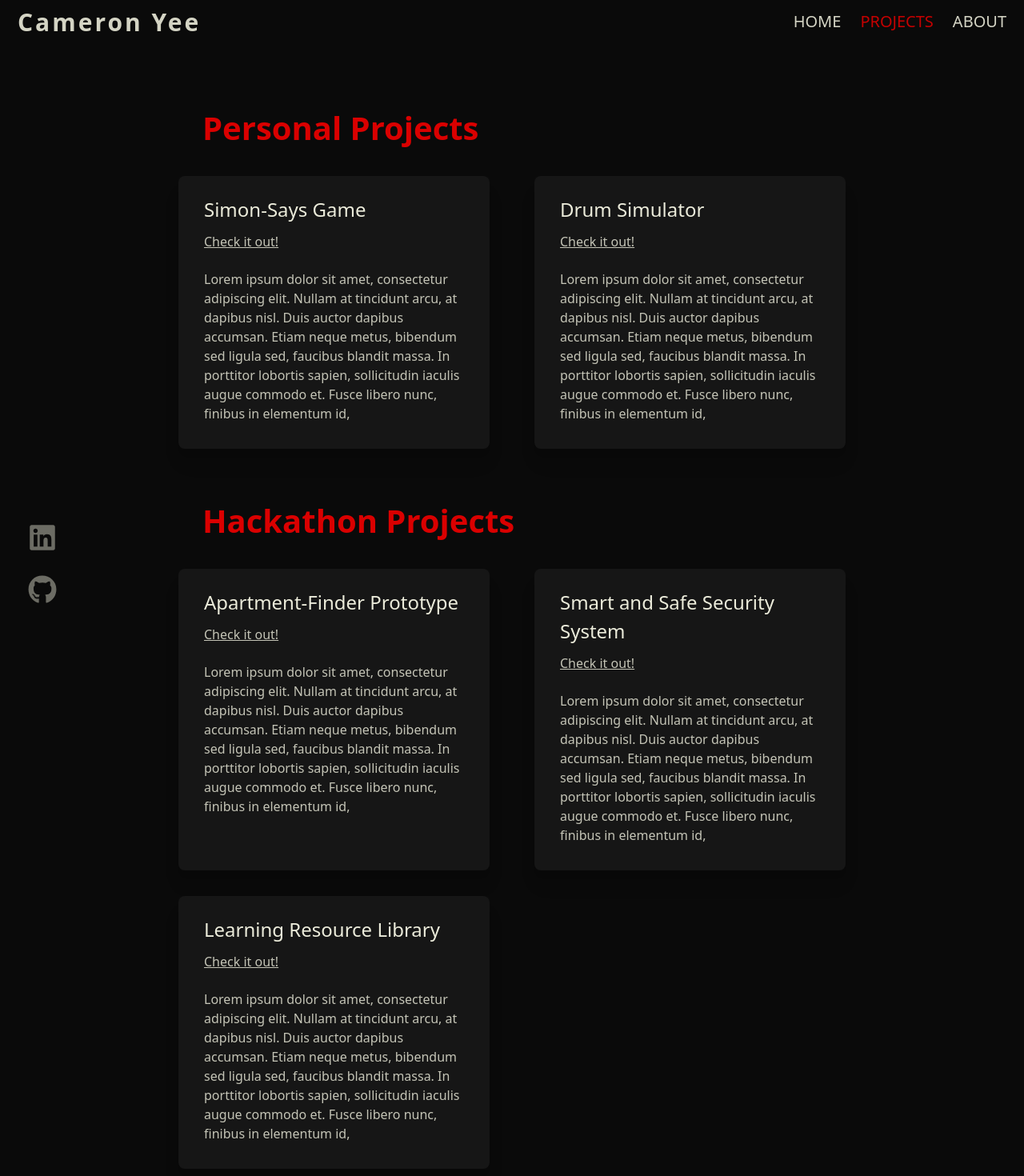
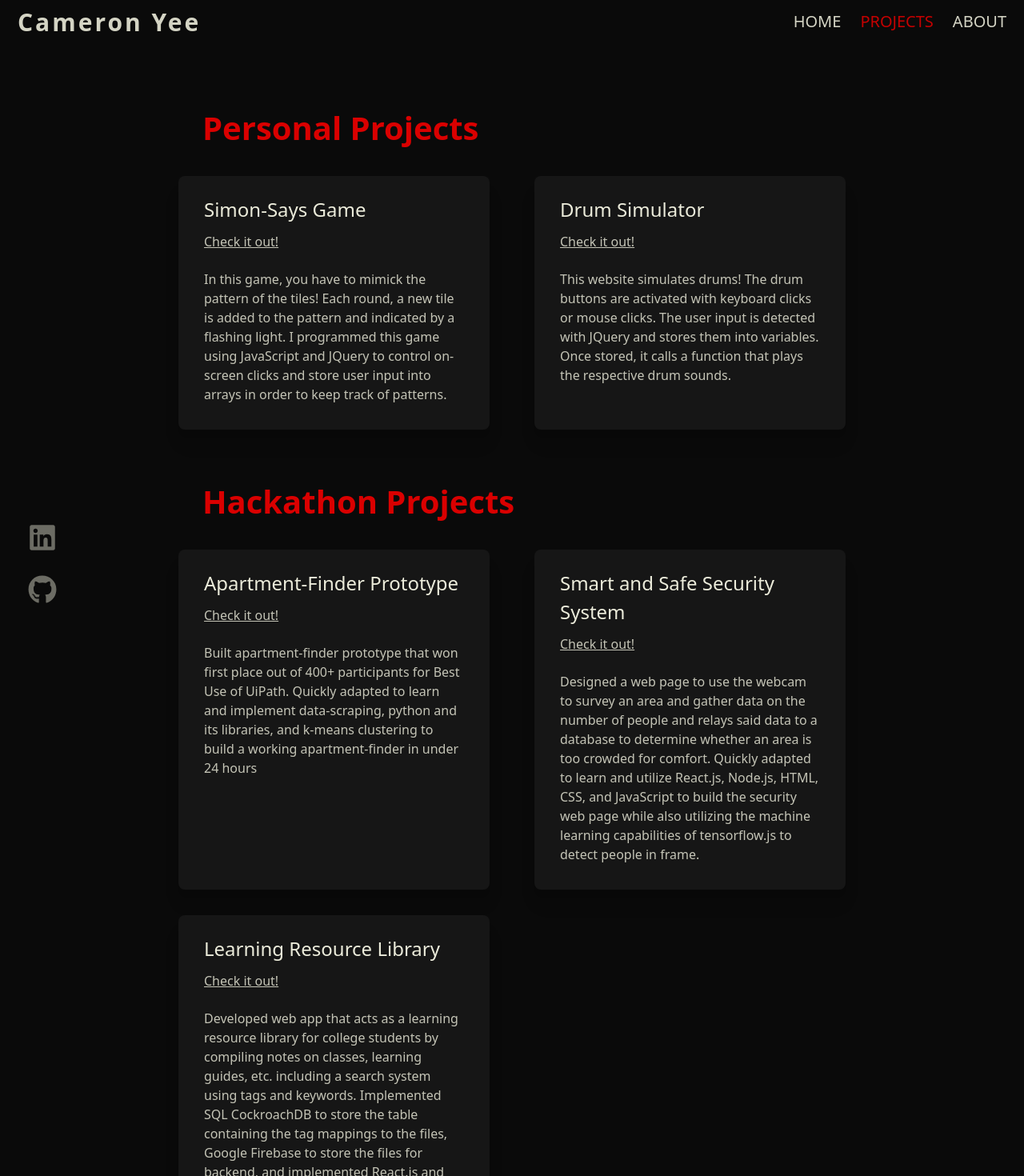
Before and after one commit to kyleyee20/kyle-yee, a React (Create React App) app: page /project in a window 1280 px wide. Shown: the top 1470 px of the page at 80% size. Built offline with nearby package versions, Linux system fonts and the light colour scheme.

Commit message:
Added real text to projects

```diff
--- a/src/index.css
+++ b/src/index.css
@@ -133,11 +133,11 @@ button {
   color: var(--scarlett);
   border-width: 2px!important;
   border-color: var(--scarlett);
-  padding: 8px 28px;
+  padding: 8px 24px;
   margin-top: 4px;
   text-align: center;
   display: inline-block;
-  font-size: 16px;
+  font-size: 18px;
   position: relative;
   left: 340px;
   top: 50px;
--- a/src/pages/Project.js
+++ b/src/pages/Project.js
@@ -1,5 +1,5 @@
 import React from "react";
-import Footer from "../components/Footer.js"
+import Footer from "../components/Footer.js";
 
 function Project() {
   return (
@@ -30,12 +30,11 @@ function Project() {
                 Check it out!
               </a>
               <p>
-                Lorem ipsum dolor sit amet, consectetur adipiscing elit. Nullam
-                at tincidunt arcu, at dapibus nisl. Duis auctor dapibus
-                accumsan. Etiam neque metus, bibendum sed ligula sed, faucibus
-                blandit massa. In porttitor lobortis sapien, sollicitudin
-                iaculis augue commodo et. Fusce libero nunc, finibus in
-                elementum id,{" "}
+                In this game, you have to mimick the pattern of the tiles! Each
+                round, a new tile is added to the pattern and indicated by a
+                flashing light. I programmed this game using JavaScript and
+                JQuery to control on-screen clicks and store user input into
+                arrays in order to keep track of patterns.
               </p>
             </div>
             <div className="projectCard">
@@ -58,12 +57,10 @@ function Project() {
                 Check it out!
               </a>
               <p>
-                Lorem ipsum dolor sit amet, consectetur adipiscing elit. Nullam
-                at tincidunt arcu, at dapibus nisl. Duis auctor dapibus
-                accumsan. Etiam neque metus, bibendum sed ligula sed, faucibus
-                blandit massa. In porttitor lobortis sapien, sollicitudin
-                iaculis augue commodo et. Fusce libero nunc, finibus in
-                elementum id,{" "}
+                This website simulates drums! The drum buttons are activated
+                with keyboard clicks or mouse clicks. The user input is detected
+                with JQuery and stores them into variables. Once stored, it
+                calls a function that plays the respective drum sounds.
               </p>
             </div>
           </div>
@@ -94,12 +91,11 @@ function Project() {
                 Check it out!
               </a>
               <p>
-                Lorem ipsum dolor sit amet, consectetur adipiscing elit. Nullam
-                at tincidunt arcu, at dapibus nisl. Duis auctor dapibus
-                accumsan. Etiam neque metus, bibendum sed ligula sed, faucibus
-                blandit massa. In porttitor lobortis sapien, sollicitudin
-                iaculis augue commodo et. Fusce libero nunc, finibus in
-                elementum id,{" "}
+                Built apartment-finder prototype that won first place out of
+                400+ participants for Best Use of UiPath. Quickly adapted to
+                learn and implement data-scraping, python and its libraries, and
+                k-means clustering to build a working apartment-finder in under
+                24 hours
               </p>
             </div>
             <div className="projectCard">
@@ -122,12 +118,13 @@ function Project() {
                 Check it out!
               </a>
               <p>
-                Lorem ipsum dolor sit amet, consectetur adipiscing elit. Nullam
-                at tincidunt arcu, at dapibus nisl. Duis auctor dapibus
-                accumsan. Etiam neque metus, bibendum sed ligula sed, faucibus
-                blandit massa. In porttitor lobortis sapien, sollicitudin
-                iaculis augue commodo et. Fusce libero nunc, finibus in
-                elementum id,{" "}
+                Designed a web page to use the webcam to survey an area and
+                gather data on the number of people and relays said data to a
+                database to determine whether an area is too crowded for
+                comfort. Quickly adapted to learn and utilize React.js, Node.js,
+                HTML, CSS, and JavaScript to build the security web page while
+                also utilizing the machine learning capabilities of
+                tensorflow.js to detect people in frame.
               </p>
             </div>
             <div className="projectCard">
@@ -150,18 +147,19 @@ function Project() {
                 Check it out!
               </a>
               <p>
-                Lorem ipsum dolor sit amet, consectetur adipiscing elit. Nullam
-                at tincidunt arcu, at dapibus nisl. Duis auctor dapibus
-                accumsan. Etiam neque metus, bibendum sed ligula sed, faucibus
-                blandit massa. In porttitor lobortis sapien, sollicitudin
-                iaculis augue commodo et. Fusce libero nunc, finibus in
-                elementum id,{" "}
+                Developed web app that acts as a learning resource library for
+                college students by compiling notes on classes, learning guides,
+                etc. including a search system using tags and keywords.
+                Implemented SQL CockroachDB to store the table containing the
+                tag mappings to the files, Google Firebase to store the files
+                for backend, and implemented React.js and Material.ui for
+                frontend.
               </p>
             </div>
           </div>
         </section>
       </main>
-      <Footer/>
+      <Footer />
     </div>
   );
 }
```
